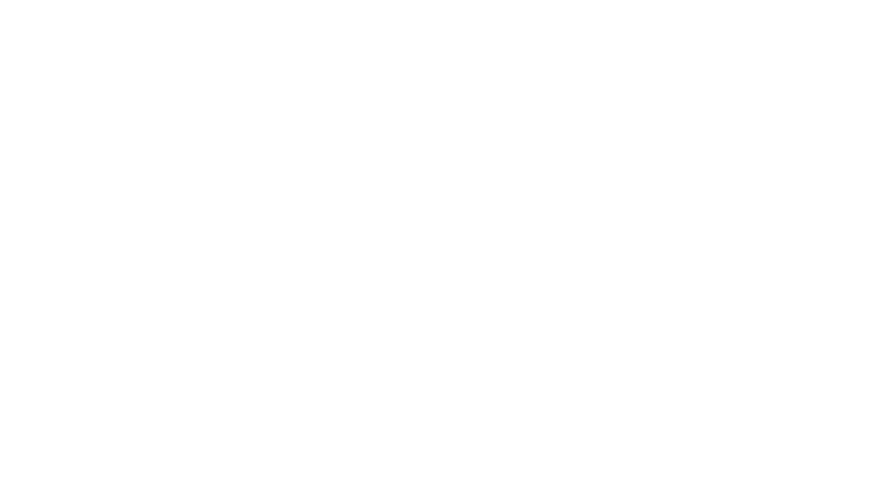
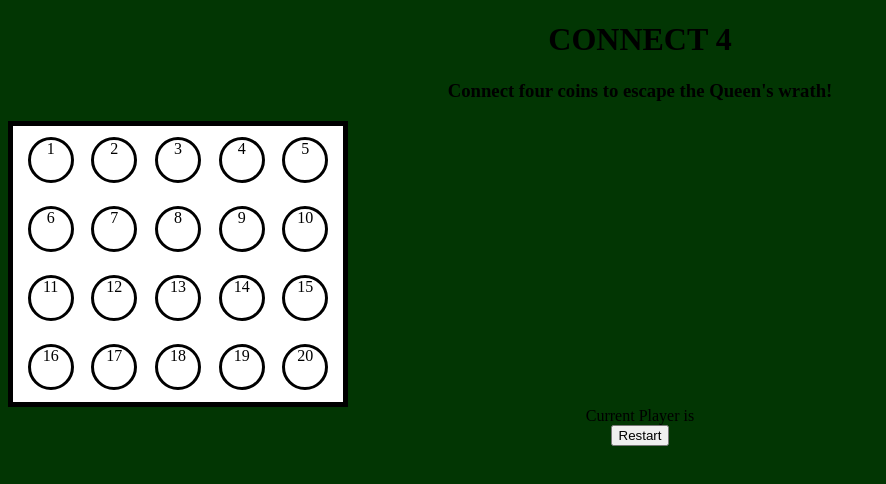
Before and after one commit to thomalita/connect_4, a plain HTML site: page index.html in a window 1280 px wide. Shown: the whole page, without its empty margins (0-886 px from the left). Drawn offline with Linux system fonts and the light colour scheme.

Commit message:
added some css styling

```diff
--- a/index.html
+++ b/index.html
@@ -6,9 +6,38 @@
     <meta name="viewport" content="width=device-width, initial-scale=1.0">
     <script type="javascript" src="main.js"></script>
     <link rel="stylesheet" href="style.css">
-    <title>Document</title>
+    <title>Connect 4</title>
 </head>
 <body>
+    <h1>CONNECT 4</h1>
+    <h3>Connect four coins to escape the Queen's wrath!</h3>
+<div class = container>
+    <div class ="grid">
+        <div class="grid-item">1</div>
+        <div class="grid-item">2</div>
+        <div class="grid-item">3</div>
+        <div class="grid-item">4</div>
+        <div class="grid-item">5</div>
+        <div class="grid-item">6</div>
+        <div class="grid-item">7</div>
+        <div class="grid-item">8</div>
+        <div class="grid-item">9</div>
+        <div class="grid-item">10</div>
+        <div class="grid-item">11</div>
+        <div class="grid-item">12</div>
+        <div class="grid-item">13</div>
+        <div class="grid-item">14</div>
+        <div class="grid-item">15</div>
+        <div class="grid-item">16</div>
+        <div class="grid-item">17</div>
+        <div class="grid-item">18</div>
+        <div class="grid-item">19</div>
+        <div class="grid-item">20</div>
+    </div>
+
+    <div class="currentPlayer">Current Player is </div>
+    <button id ="restartButton">Restart</button>
+</div>
 
 </body>
 </html>
--- a/style.css
+++ b/style.css
@@ -0,0 +1,29 @@
+body {
+    text-align: center;
+    background-color: #023603;
+}
+h1 {
+    text-align: center;
+}
+.container {
+    display: center;
+}
+
+.grid {
+    grid-template-columns: repeat(5, auto);
+    justify-content: space-evenly;
+    place-items: center;
+    border:5px solid black;
+    display:grid;
+    flex-wrap:wrap;
+    height:276px;
+    width:330px;
+    background: white;
+}
+.grid-item {
+    height:40px;
+    width:40px;
+    margin: 3px;
+    border: 3px solid black;
+    border-radius: 50%;
+}
```
Also changed, not shown: main.js (+36 -0 lines), 1 other file.
